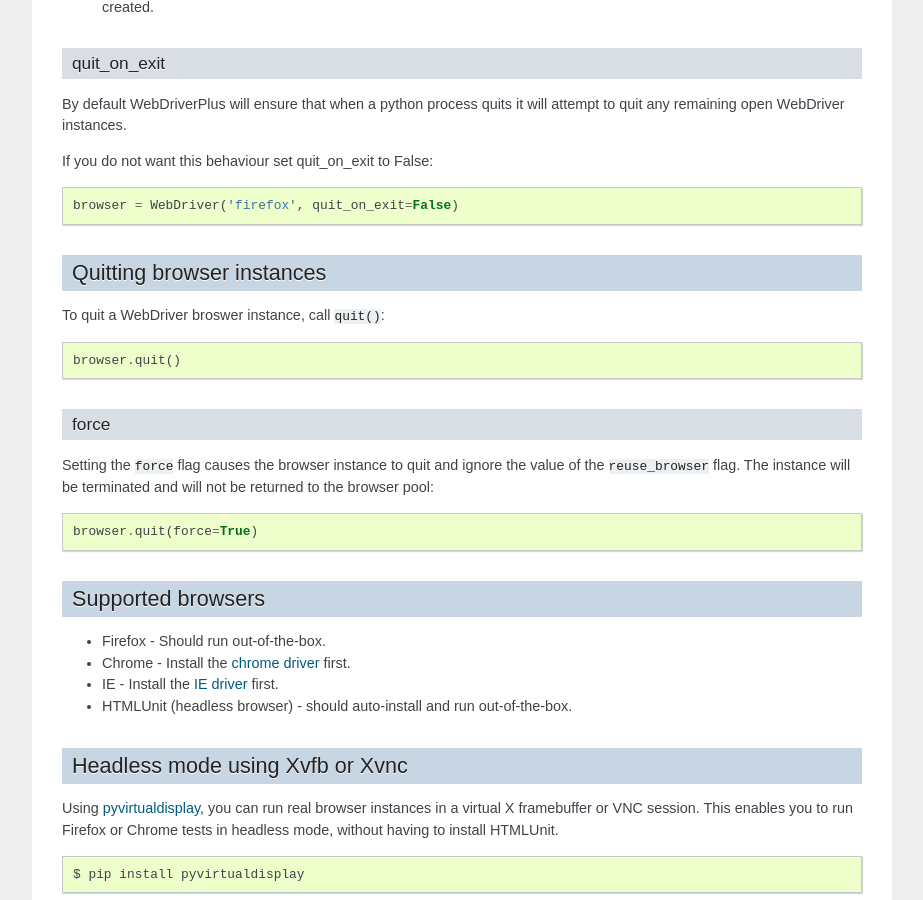
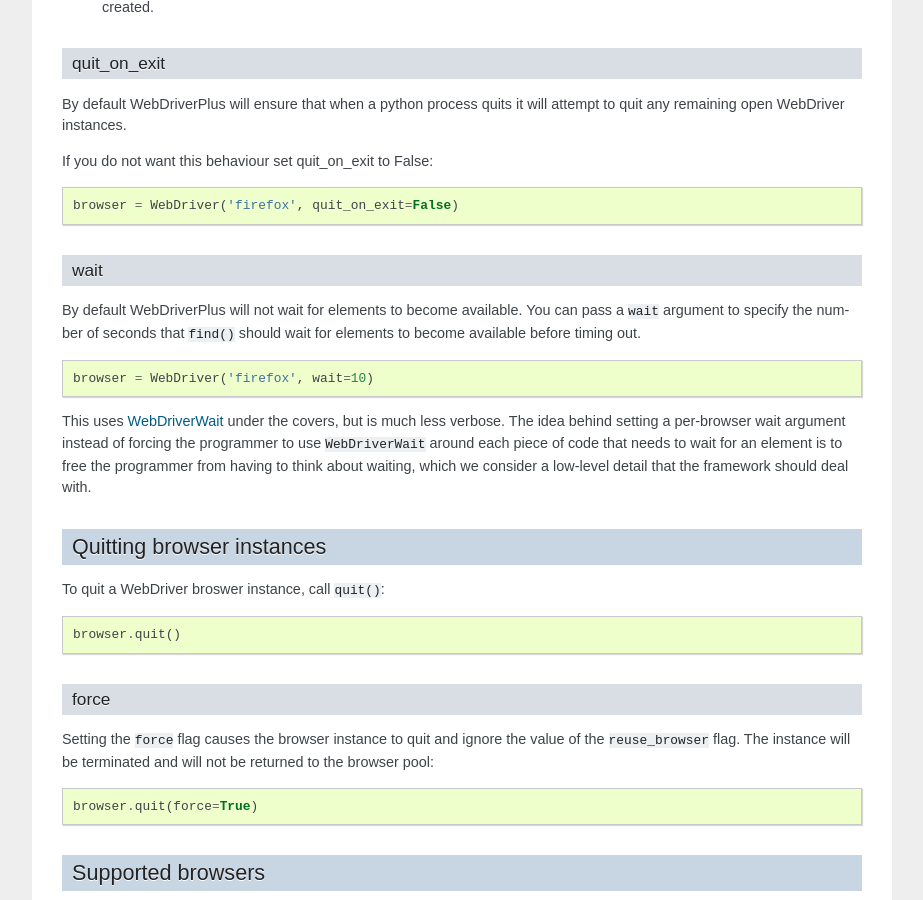
Before and after one commit to tomchristie/webdriverplus, a Sphinx documentation site: the page built from docs/browsers.rst, in a window 1280 px wide and 900 px high, scrolled down 824 px. Shown: the whole window, without its empty margins (198-1121 px from the left). Built offline with Sphinx 7.4.7, drawn with Linux system fonts in a browser that asks for light colours.

Commit message:
Add waiting docs

```diff
--- a/docs/browsers.rst
+++ b/docs/browsers.rst
@@ -64,6 +64,25 @@
 
     browser = WebDriver('firefox', quit_on_exit=False)
 
+wait
+~~~~
+
+By default WebDriverPlus will not wait for elements to become available. You can
+pass a ``wait`` argument to specify the number of seconds that ``find()`` should
+wait for elements to become available before timing out.
+
+.. code-block:: python
+
+    browser = WebDriver('firefox', wait=10)
+
+This uses WebDriverWait_ under the covers, but is much less verbose. The idea
+behind setting a per-browser wait argument instead of forcing the programmer to
+use ``WebDriverWait`` around each piece of code that needs to wait for an
+element is to free the programmer from having to think about waiting, which
+we consider a low-level detail that the framework should deal with.
+
+.. _WebDriverWait: http://seleniumhq.org/docs/04_webdriver_advanced.html
+
 Quitting browser instances
 --------------------------
 
```
